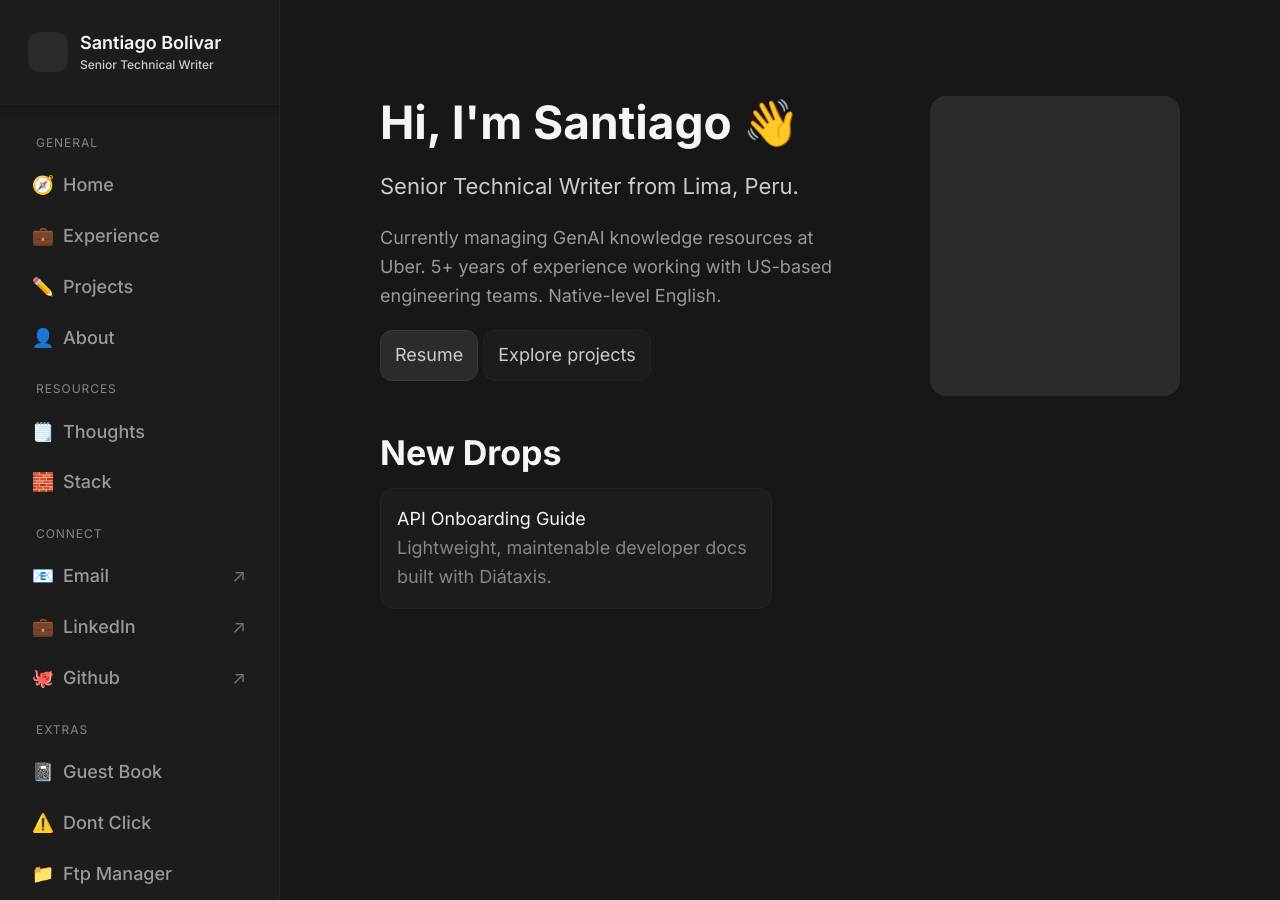
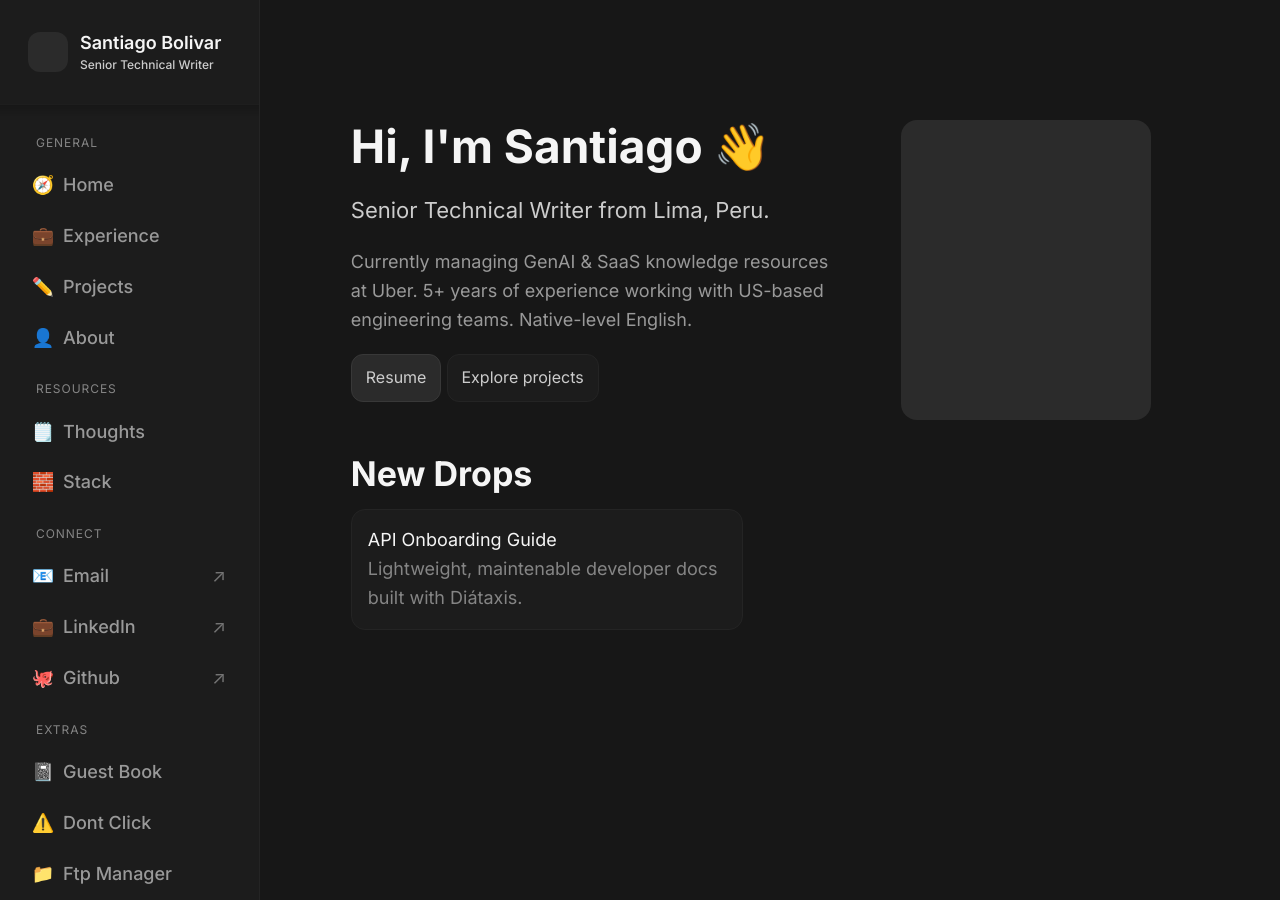
Before and after one commit to Sant720/portfolio, a Jekyll site: the page built from index.md, in a window 1280 px wide. Built offline with Jekyll 4.4.1, drawn with Linux system fonts in a browser that asks for light colours.

Commit message:
update sidebar shrink for lower screen sizes

```diff
--- a/_sass/base.scss
+++ b/_sass/base.scss
@@ -1,8 +1,5 @@
 * { box-sizing: border-box; }
 html, body { margin: 0; padding: 0; }
-
-/* Sidebar width token (single source of truth) */
-:root { --sidebar-w: 280px; }
 
 body {
   background: var(--bg);
@@ -27,8 +24,9 @@
 
 
 /* Outer area accounts for the fixed sidebar; inner .container is centered */
-#content { width: calc(100vw - var(--sidebar-w)); margin-left: var(--sidebar-w); }
-.container { max-width: var(--container); margin-inline: auto; margin-top: 96px;
+#content { width: calc(100vw - var(--sidebar-w)); margin: 0; margin-left: calc(var(--sidebar-w) - 1.5vw); padding-top: 120px;}
+.container { max-width: var(--container); margin-inline: auto;
+  // margin-top: 96px;
   // border: 2px solid green; /* temporary */
   }
 
@@ -66,16 +64,7 @@
 .card__title { color: var(--text-bright-high); }
 .card__desc { color: var(--text-dim-low);}
 
-/* --- Desktop shrink steps --- */
-@media (max-width: 1200px) { :root { --sidebar-w: 250px; } }
-@media (max-width: 1024px) { :root { --sidebar-w: 220px; } }
 
-/* --- Mobile collapse --- */
-@media (max-width: 720px) {
-  .sidebar { position: static; width: auto; height: auto; }
-  #content { width: 100vw; margin-left: 0; }
-  .container { margin-inline: auto; }
-}
 
 /* --- Nav styles --- */
 .site-nav {
@@ -96,17 +85,7 @@
 .nav-emoji { width: 20px; display: inline-flex; justify-content: center; }
 .nav-title { font-weight: 500; }
 .spacer { flex: 1; }
-.badge {
-  display: inline-flex; min-width: 20px; height: 20px; padding: 0 6px;
-  align-items: center; justify-content: center; font-size: 12px;
-  border-radius: 999px; background: var(--surface-2); border: 1px solid var(--border);
-  color: var(--text-dim-low);
-}
-.kbd {
-  font-family: ui-monospace, SFMono-Regular, Menlo, Monaco, Consolas, "Liberation Mono", monospace;
-  font-size: 12px; padding: 2px 6px; border: 1px solid var(--border);
-  border-bottom-width: 2px; border-radius: 6px; background: var(--surface-2); color: var(--text-dim-high);
-}
+
 .ext { margin-left: 6px; opacity: .7; }
 
 /* --- Stage 2 additions --- */
@@ -124,6 +103,7 @@
   border: 1px solid var(--border); background: var(--surface);
   color: var(--text-bright-low); text-decoration: none;
   transition: transform var(--dur-100) var(--ease), border-color var(--dur-100) var(--ease);
+  font-size: var(--fs-body-md);
 }
 .btn:hover { color: var(--text-bright-high)}
 .btn--primary { background: var(--accent); color: var(--text-bright-low); border-color: hsl(0, 0%, 22%); }
@@ -228,12 +208,22 @@
   pointer-events: none;
 }
 
+/* --- Desktop shrink steps --- */
+@media (max-width: 1200px) { :root { --sidebar-w: 0px; } .sidebar { display: none;} }
+// @media (max-width: 1024px) { :root { --sidebar-w: 0px; } .sidebar { display: none;} }
+
+/* --- Mobile collapse --- */
+// @media (max-width: 1024px) {
+//   :root { --sidebar-w: 0px; }
+//   .sidebar { display: none;}
+//   #content { width: 80vw; margin-left: 0; }
+//   .container { margin-inline: auto; }
+// }
+
 /* Mobile: when the sidebar stacks, don’t keep the brand sticky */
-@media (max-width: 720px) {
-  .sidebar .brand {
-    position: static;
-    margin: 0 0 12px;
-    padding: 0;
-    border-bottom: none;
-  }
-}
+// @media (max-width: 720px) {
+//   .sidebar .brand {
+//     display: none;
+//   }
+//   :root { --sidebar-widht: 0px; }
+// }
--- a/_sass/tokens.scss
+++ b/_sass/tokens.scss
@@ -12,6 +12,9 @@
   --text-link: #4493f8;
   --border: hsl(0, 0%, 14%);
   --focus: var(--accent);
+
+  /* Sidebar width token (single source of truth) */
+  --sidebar-w: 260px;
 
   /* Fonts */
   --font-sans: "Inter", ui-sans-serif, system-ui, -apple-system, "Segoe UI", Roboto, Helvetica, Arial, "Apple Color Emoji", "Segoe UI Emoji";
--- a/index.md
+++ b/index.md
@@ -6,7 +6,7 @@
 <div class="hero__content">
   <h1>Hi, I'm Santiago 👋</h1>
   <p class="lead">Senior Technical Writer from Lima, Peru.</p>
-  <p>Currently managing GenAI knowledge resources at Uber. 5+ years of experience working with US-based engineering teams. Native-level English.</p>
+  <p>Currently managing GenAI & SaaS knowledge resources at Uber. 5+ years of experience working with US-based engineering teams. Native-level English.</p>
   <p>
     <a class="btn btn--primary" href="mailto:santiago.bolivar7@gmail.com">Resume</a>
     <a class="btn" href="{{ '/projects/' | relative_url }}">Explore projects</a>
```
